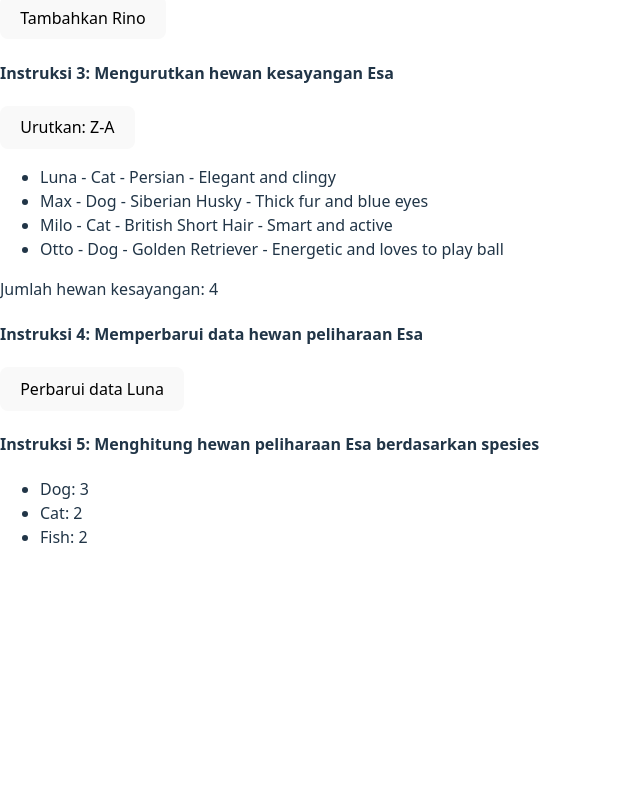
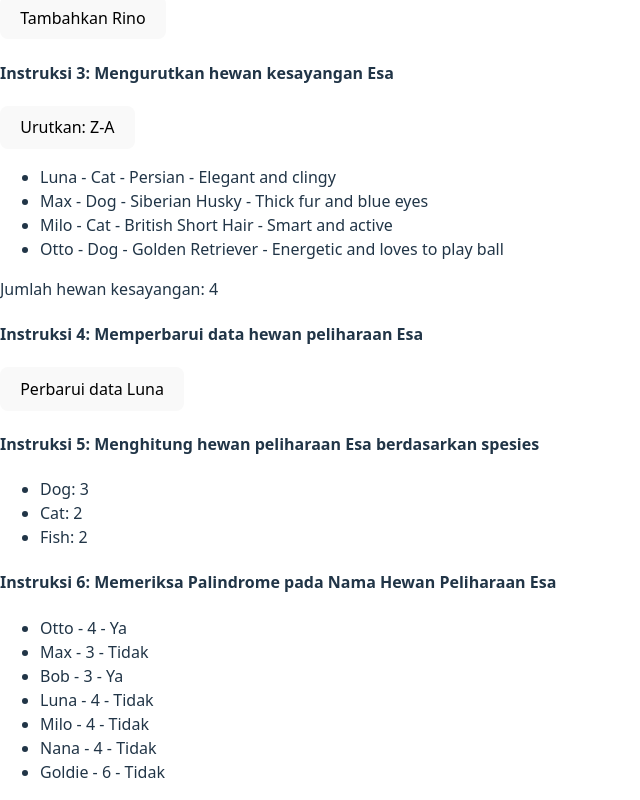
Before and after one commit to najwadv/test-dev-frontend, a React (Vite) app: page / in a window 1280 px wide. Shown: the part 458-1258 px from the top of the page, without its empty margins (0-640 px from the left). Before the commit the page ends 1023 px from the top, so only its background shows below. Built offline with nearby package versions, Linux system fonts and the light colour scheme.

Commit message:
feat: Check palindrome on Esa's pets names and create helper.js to store the logics of each components

```diff
--- a/src/App.jsx
+++ b/src/App.jsx
@@ -4,16 +4,17 @@ import AddNewPets from "./components/addNewPets";
 import FavoritePets from "./components/favoritePets";
 import UpdatePets from "./components/updatePets";
 import CountPetsBasedOnSpecies from "./components/countPets";
+import IsPalindrome from "./components/isPalindrome";
 
 function App() {
   const [esaPets, setEsaPets] = useState(pets);
 
   const handleAddPet = (newPet) => {
-    const isExist = esaPets.some((pet) => pet.name === "Rino");
+    const isExist = esaPets.some((pet) => pet.name === newPet.name);
     if (!isExist) {
       setEsaPets([...esaPets, newPet]);
     } else {
-      alert("Rino sudah ada di daftar hewan peliharaan.");
+      alert(`${newPet.name} sudah ada di daftar hewan peliharaan.`);
     }
   };
 
@@ -48,6 +49,7 @@ function App() {
         <FavoritePets pets={esaPets} />
         <UpdatePets onUpdatePet={handleReplaceBreed} />
         <CountPetsBasedOnSpecies pets={esaPets} />
+        <IsPalindrome pets={esaPets} />
       </div>
     </>
   );
--- a/src/components/countPets.jsx
+++ b/src/components/countPets.jsx
@@ -1,21 +1,13 @@
+import { countBySpecies } from "../utils/helpers";
+
 export default function CountPetsBasedOnSpecies({ pets }) {
-  const countBySpecies = pets.reduce((acc, pet) => {
-    const species = pet.species;
-
-    if (!acc[species]) {
-      acc[species] = 1;
-    } else {
-      acc[species] += 1;
-    }
-
-    return acc;
-  }, {});
+  const countPetsBySpecies = countBySpecies(pets);
 
   return (
     <div>
       <h4>Instruksi 5: Menghitung hewan peliharaan Esa berdasarkan spesies</h4>
       <ul>
-        {Object.entries(countBySpecies).map(([species, count]) => (
+        {Object.entries(countPetsBySpecies).map(([species, count]) => (
           <li key={species}>
             {species}: {count}
           </li>
--- /dev/null
+++ b/src/components/isPalindrome.jsx
@@ -0,0 +1,20 @@
+import { getPalindrome } from "../utils/helpers";
+
+export default function IsPalindrome({ pets }) {
+  return (
+    <div>
+      <h4>Instruksi 6: Memeriksa Palindrome pada Nama Hewan Peliharaan Esa</h4>
+      <ul>
+        {pets.map((pet, index) => {
+          const result = getPalindrome(pet.name);
+          return (
+            <li key={index}>
+              {pet.name} - {result.nameLength} -{" "}
+              {result.isPalindrome ? "Ya" : "Tidak"}
+            </li>
+          );
+        })}
+      </ul>
+    </div>
+  );
+}
--- /dev/null
+++ b/src/utils/helpers.js
@@ -0,0 +1,23 @@
+// Helper function for file countPets.jsx
+export const countBySpecies = (pets) => {
+  return pets.reduce((acc, pet) => {
+    const species = pet.species;
+
+    if (!acc[species]) {
+      acc[species] = 1;
+    } else {
+      acc[species] += 1;
+    }
+
+    return acc;
+  }, {});
+};
+
+// Helper function for file isPalindrome.jsx
+export const getPalindrome = (name) => {
+  const reversed = name.toLowerCase().split("").reverse().join("");
+  return {
+    isPalindrome: name.toLowerCase() === reversed,
+    nameLength: name.length,
+  };
+};
```
